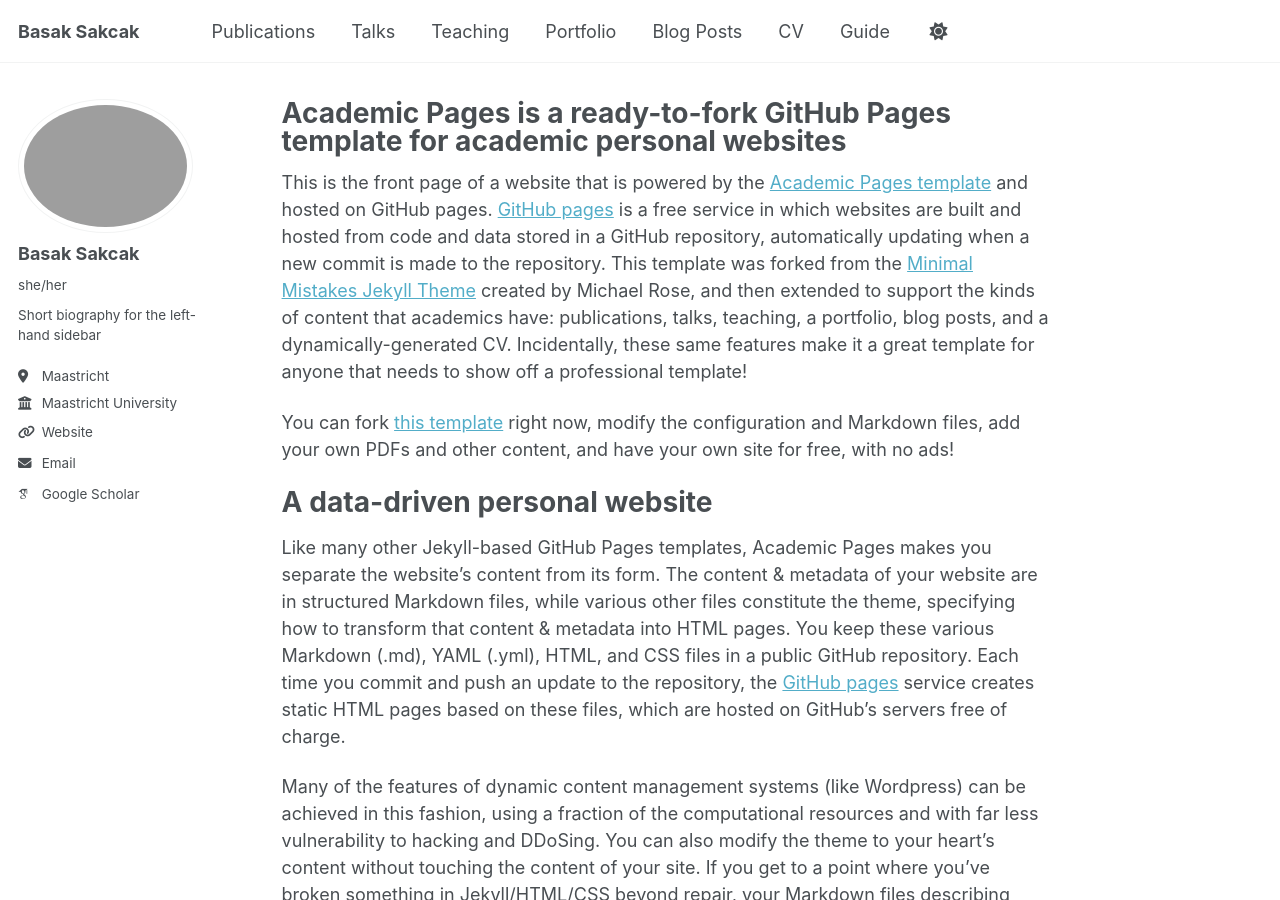
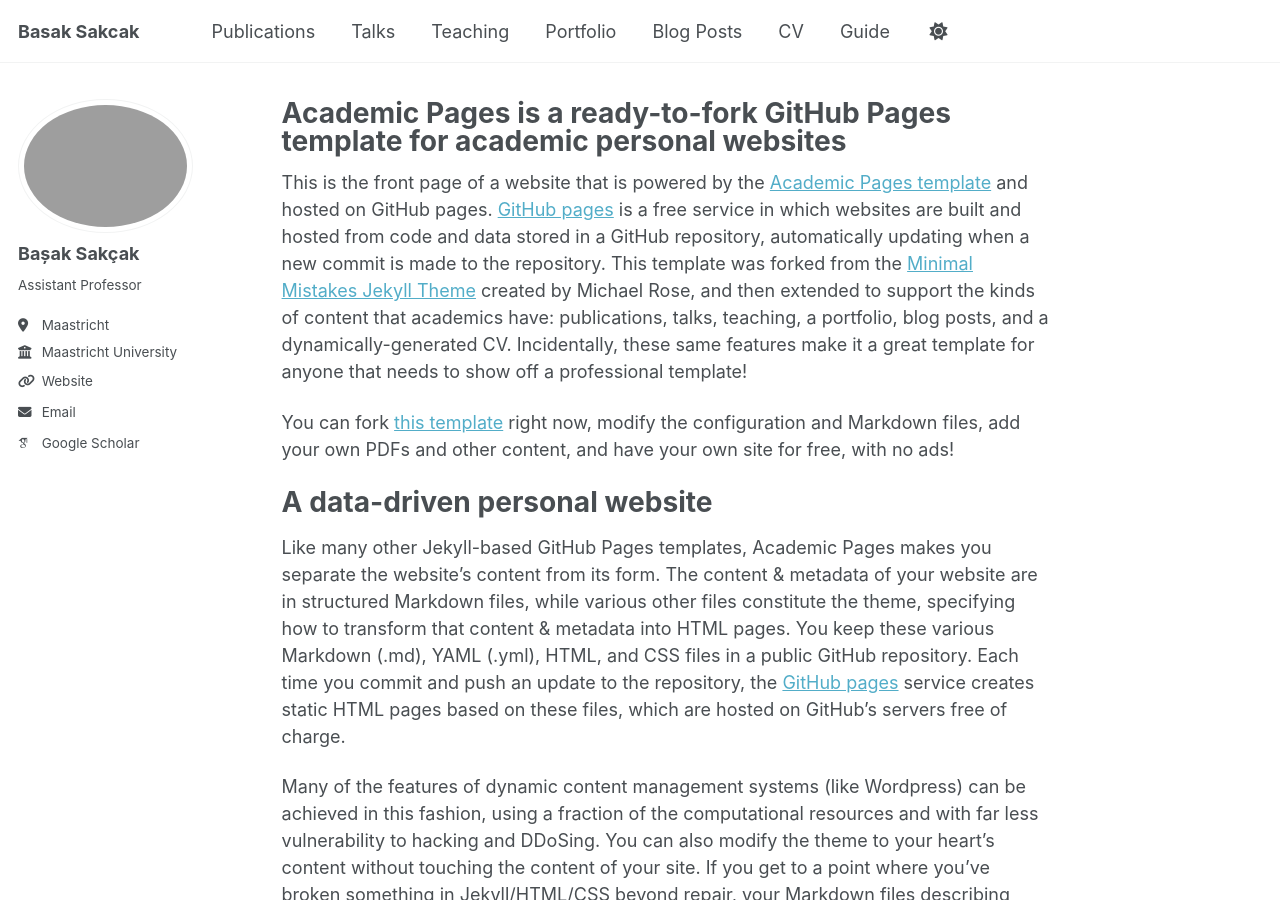
Before and after one commit to arnaucarrera/arnaucarrera.github.io, a Jekyll site: the page built from _pages/about.md, in a window 1280 px wide and 900 px high. Built offline with Jekyll 4.4.1, drawn with Linux system fonts in a browser that asks for light colours; some web fonts are replaced; a script that is not in the unit is left out.

Commit message:
Changes details on the left bar

```diff
--- a/_config.yml
+++ b/_config.yml
@@ -24,9 +24,10 @@ repository               : "arnaucarrera/arnaucarrera.github.io"
 author:
   # Biographic information
   avatar           : "BasakSakcakProfile_0.jpg"
-  name             : "Basak Sakcak"
-  pronouns         : "she/her"
-  bio              : "Short biography for the left-hand sidebar"
+  name             : "Bașak Sakçak"
+  pronouns         : #"she/her"
+  bio              : "Assistant Professor"
+  position         : "Dept. of Advanced Computing Sciences Faculty of Science and Engineering"
   location         : "Maastricht"
   employer         : "Maastricht University"
   uri              : "https://www.maastrichtuniversity.nl/b-s-sak%C3%A7ak"
```
